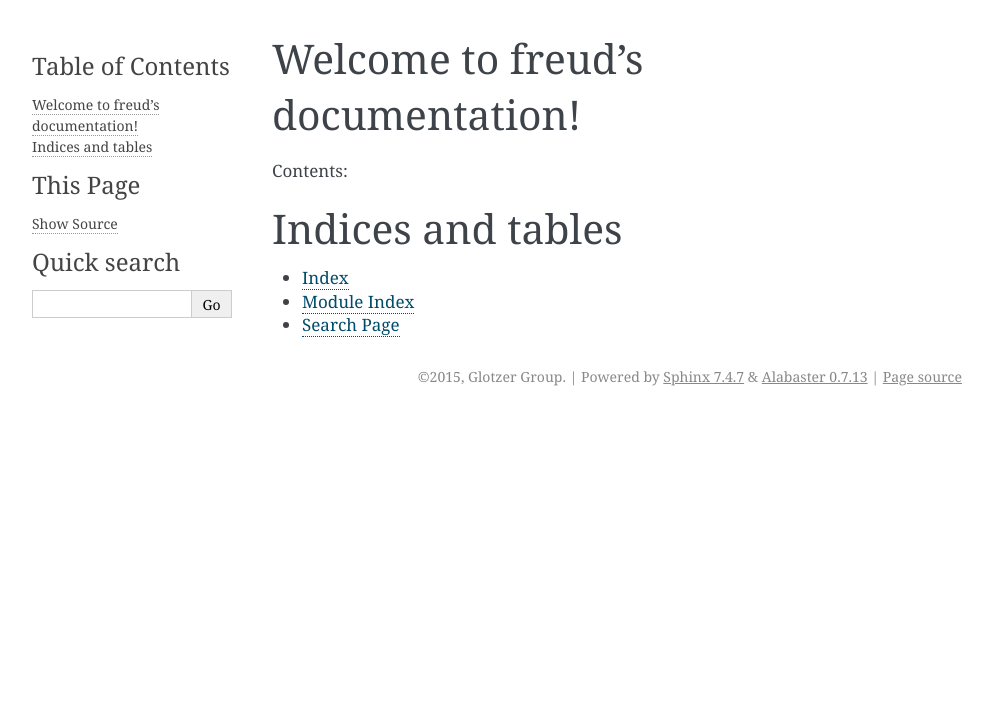
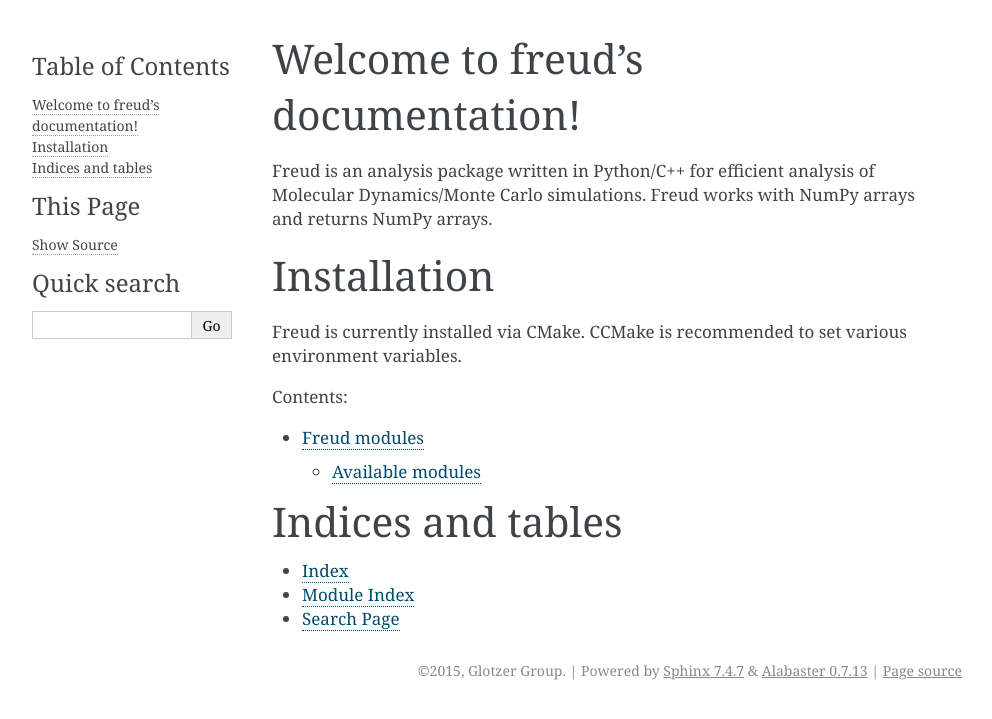
Before and after one commit to glotzerlab/freud, a Sphinx documentation site: the page built from doc/source/index.rst, in a window 1280 px wide. Shown: the top 719 px of the page, without its empty margins (148-1140 px from the left). Built offline with Sphinx 7.4.7, drawn with Linux system fonts in a browser that asks for light colours.

Commit message:
Adding documentation. Doesn't run. Needs to have CMake updated

```diff
--- a/doc/source/index.rst
+++ b/doc/source/index.rst
@@ -6,10 +6,19 @@
 Welcome to freud's documentation!
 =================================
 
+Freud is an analysis package written in Python/C++ for efficient analysis of Molecular Dynamics/Monte Carlo simulations. Freud works with NumPy arrays and returns NumPy arrays.
+
+Installation
+============
+
+Freud is currently installed via CMake. CCMake is recommended to set various environment variables.
+
 Contents:
 
 .. toctree::
-   :maxdepth: 2
+   :maxdepth: 3
+
+   modules
 
 
 
```
Also changed, not shown: doc/source/modules.rst (added, +17 -0 lines), 2 other files.
